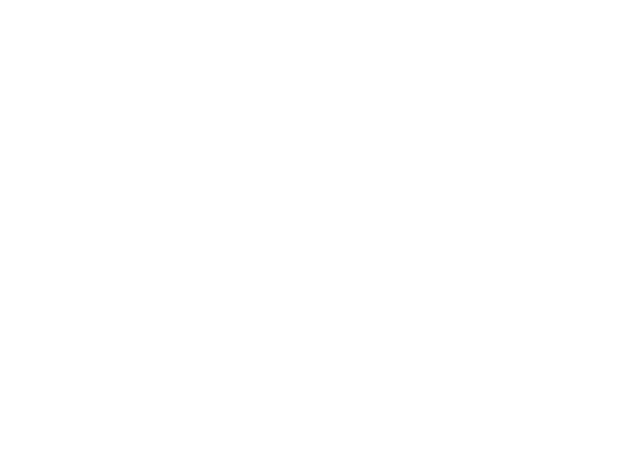
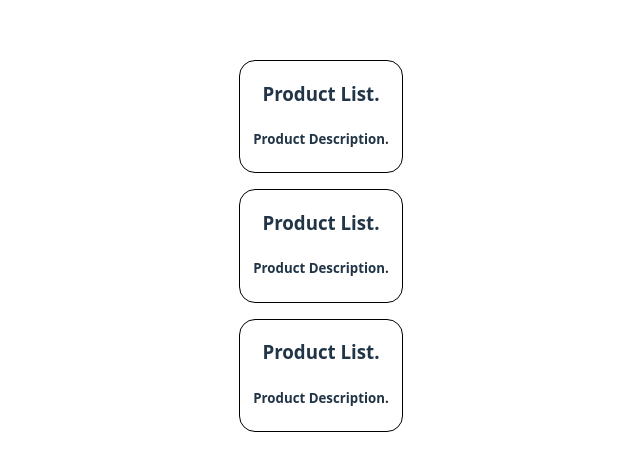
Before and after one commit to Noumansharif27/React, a React (Vite) app in the folder basic-react-app/: page / in a window 1280 px wide. Shown: the part 146-616 px from the top of the page, without its empty margins (319-959 px from the left). Built offline with nearby package versions, Linux system fonts and the light colour scheme.

Commit message:
working on props now

```diff
--- a/basic-react-app/src/App.jsx
+++ b/basic-react-app/src/App.jsx
@@ -2,9 +2,14 @@ import "./App.css";
 import Product from "./Product.jsx"
 
 function App() {
-  return
+  return (
+    <>
     <Product />
-  ;
+    <Product />
+    <Product />
+    </>
+
+  )
 }
 
 export default App;
--- a/basic-react-app/src/Product.jsx
+++ b/basic-react-app/src/Product.jsx
@@ -3,10 +3,12 @@ import "./Product.css"
 
 function Product() {
     return (
-        <div className="Product">
+        <>
+         <div className="Product">
             <h3>Product List.</h3>
             <h5>Product Description.</h5>
         </div>
+        </>
     );
 }
 
```
